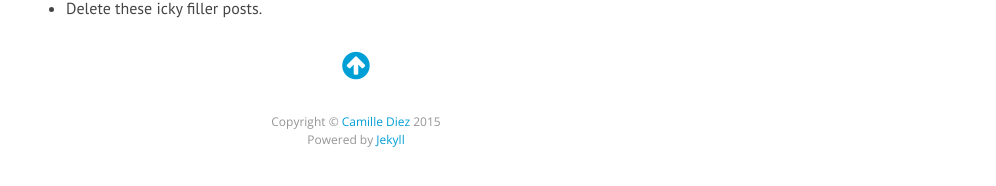
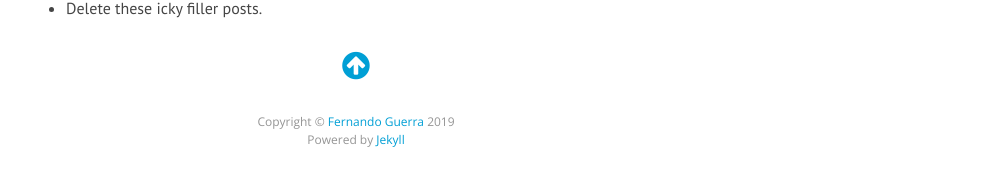
Before and after one commit to fernandoguerratutoring/fernandoguerratutoring.github.io, a Jekyll site: the page built from _posts/2015-05-25-hello.markdown, in a window 1280 px wide. Shown: the part 434-620 px from the top of the page, without its empty margins (284-1280 px from the left). Built offline with Jekyll 4.4.1, drawn with Linux system fonts in a browser that asks for light colours; nearby versions of some CDN libraries; Markdown is read by kramdown in place of the engine named in the settings.

Commit message:
Update footer.html

```diff
--- a/_includes/footer.html
+++ b/_includes/footer.html
@@ -1,6 +1,6 @@
 <div class="footer center">
 
-  Copyright &copy; <a href=http://diezcami.github.io target="_blank">Camille Diez</a> 2015<BR />
+  Copyright &copy; <a href=http://fernandoguerratutoring.github.io target="_blank">Fernando Guerra</a> 2019<BR />
   Powered by <a href=http://jekyllrb.com target="_blank">Jekyll</a>
 
 </div>
```
